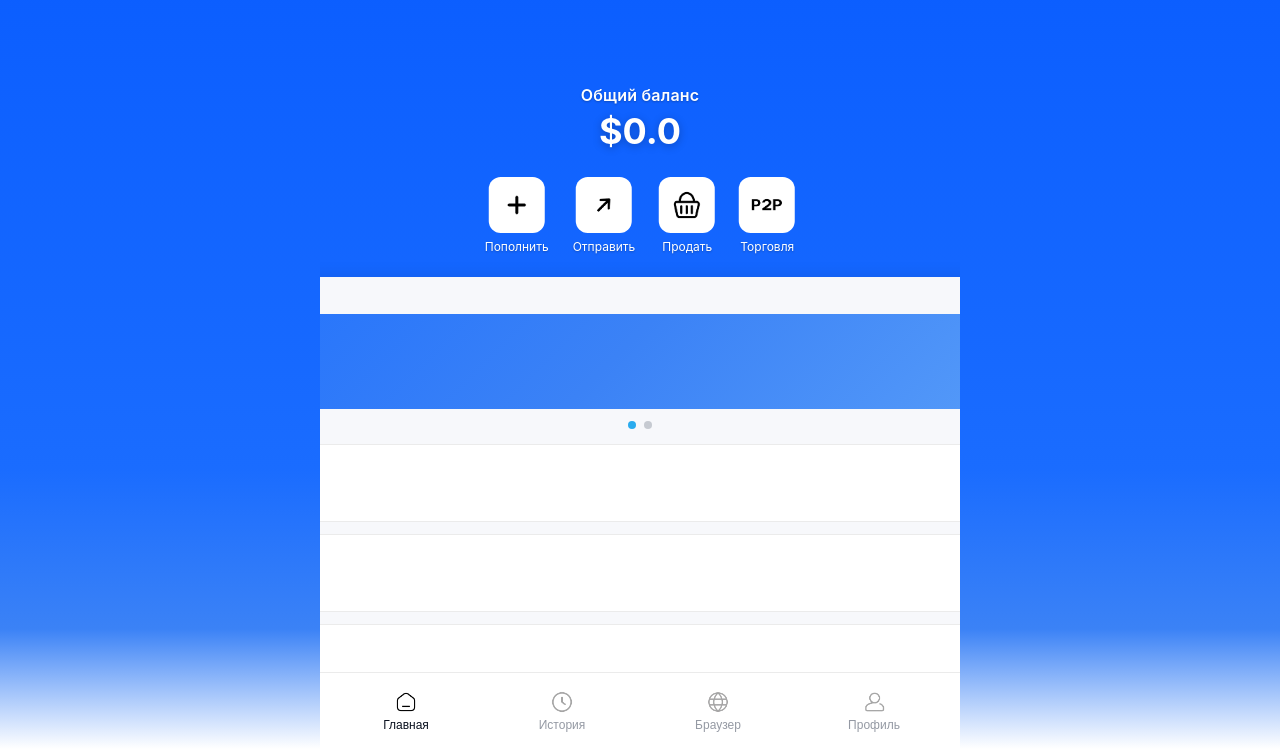
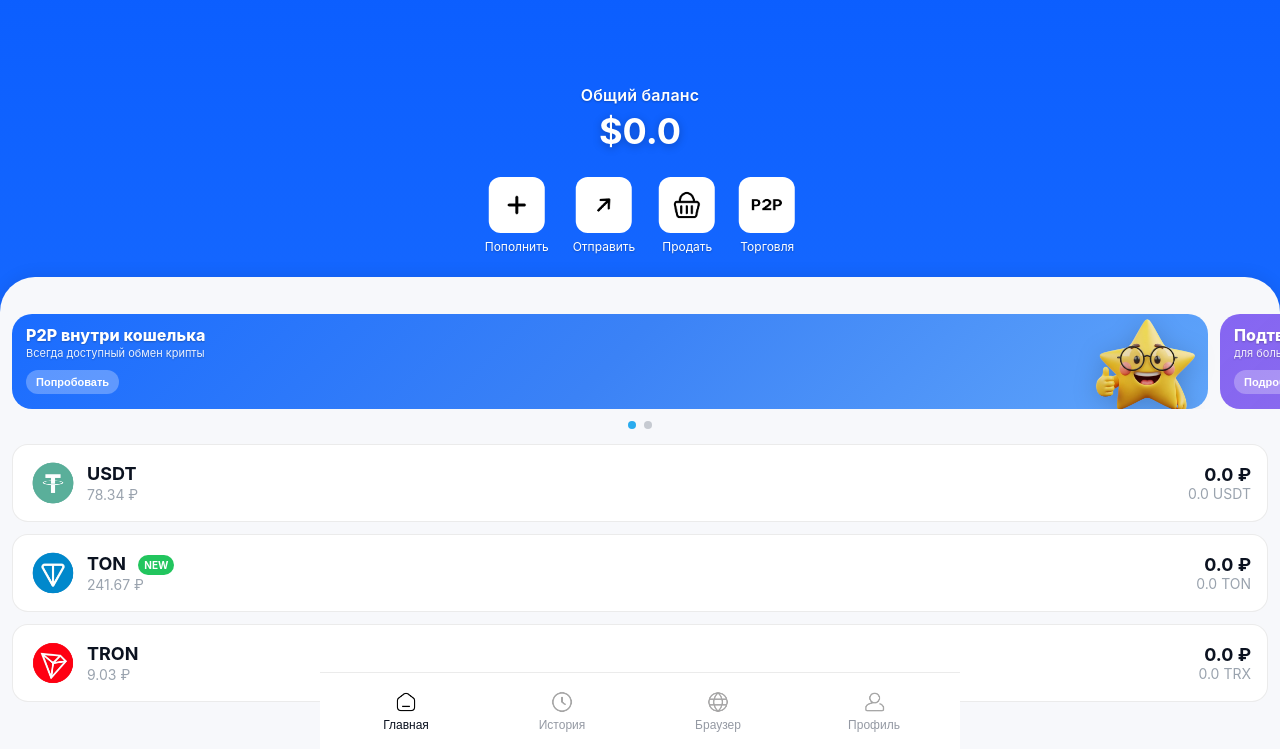
Before and after one commit to victorfomich/wallet_test2, a website: page index.html in a window 1280 px wide. Shown: the part 51-800 px from the top of the page. Drawn offline with Linux system fonts and the light colour scheme.

Commit message:
Restore horizontal scroll for banners with smooth animation - Add overflow-x: auto for .sheet-banners - Hide scrollbar with scrollbar-width: none and ::-webkit-scrollbar - Restore scroll-snap-type and touch-action for smooth scrolling - Add overscroll-behavior-x: contain to prevent bounce - Restore -webkit-overflow-scrolling: touch for iOS smoothness

```diff
--- a/main.js
+++ b/main.js
@@ -378,8 +378,7 @@ function preventOverscroll() {
     });
   }
 
-  // Убираем контроль для баннеров, так как sheet должен быть цельным
-  // Баннеры теперь являются частью цельного модуля без собственного скролла
+  // Баннеры теперь имеют собственный горизонтальный скролл с плавной анимацией
 }
 
 // Инициализация контроля скролла
@@ -418,11 +417,11 @@ function fixViewportHeight() {
   const vh = window.innerHeight * 0.01;
   document.documentElement.style.setProperty('--vh', `${vh}px`);
 
-  // Обновляем высоту app контейнера
-  const app = document.getElementById('app');
+  // Убираем фиксацию высоты app контейнера, чтобы страница могла скроллиться
+  /* const app = document.getElementById('app');
   if (app) {
     app.style.height = `${window.innerHeight}px`;
-  }
+  } */
 }
 
 window.addEventListener('resize', fixViewportHeight);
--- a/styles.css
+++ b/styles.css
@@ -11,7 +11,12 @@
 }
 
 * { box-sizing: border-box; }
-html, body { height: 100%; }
+html, body {
+  height: 100%;
+  overflow-x: hidden; /* Предотвращаем горизонтальный скролл */
+  overscroll-behavior: none; /* Отключаем bounce эффект на всех устройствах */
+  -webkit-overflow-scrolling: touch; /* Плавный скролл на iOS */
+}
 body {
   margin: 0;
   font-family: -apple-system, system-ui, Segoe UI, Roboto, Helvetica, Arial, "Apple Color Emoji", "Segoe UI Emoji";
@@ -19,7 +24,8 @@ body {
   color: var(--text);
   -webkit-font-smoothing: antialiased;
   -moz-osx-font-smoothing: grayscale;
-  overscroll-behavior-y: none; /* разрешаем скролл, но без перетягивания за верх */
+  overscroll-behavior: none; /* Отключаем bounce эффект */
+  touch-action: pan-y; /* Разрешаем только вертикальные жесты */
 }
 
 #app {
@@ -27,12 +33,14 @@ body {
   margin: 0 auto;
   padding: 16px 16px 72px; /* место под нижнюю панель */
   position: relative;
-  height: 100vh; /* Используем viewport height */
-  height: calc(var(--vh, 1vh) * 100); /* Fallback для мобильных */
-  overflow-y: auto; /* Разрешаем вертикальный скролл только внутри app */
-  overflow-x: hidden; /* Запрещаем горизонтальный скролл */
-  overscroll-behavior: contain; /* Контейнер не влияет на родительский скролл */
-  -webkit-overflow-scrolling: touch; /* Плавный скролл на iOS */
+  /* Убираем height: 100vh, чтобы контент мог растягиваться */
+  /* height: 100vh; */
+  /* height: calc(var(--vh, 1vh) * 100); */
+  /* Убираем overflow: hidden, чтобы страница могла скроллиться */
+  /* overflow-y: auto; */
+  /* overflow-x: hidden; */
+  /* overscroll-behavior: contain; */
+  /* -webkit-overflow-scrolling: touch; */
 }
 
 .hero {
@@ -112,36 +120,35 @@ body {
   display: grid;
   grid-auto-flow: column;
   grid-auto-columns: calc(100% - 36px - 24px); /* account for side insets while keeping peek */
-  /* Убираем overflow-x: auto, так как sheet должен быть цельным */
-  /* overflow-x: auto; */
+  overflow-x: auto; /* Восстанавливаем горизонтальный скролл */
   overflow-y: hidden; /* prevent vertical scroll jiggle */
-  /* Убираем overscroll-behavior, так как скролл должен быть на уровне страницы */
-  /* overscroll-behavior-y: contain; */
-  /* Убираем touch-action, так как жесты должны обрабатываться на уровне страницы */
-  /* touch-action: pan-x; */
-  /* Убираем scroll-snap-type, так как нет скролла */
-  /* scroll-snap-type: x mandatory; */
+  overscroll-behavior-x: contain; /* Предотвращаем bounce эффект по горизонтали */
+  touch-action: pan-x; /* Разрешаем горизонтальные жесты */
+  scroll-snap-type: x mandatory; /* Восстанавливаем snap эффект */
   gap: 12px;
-  /* Убираем -webkit-overflow-scrolling, так как нет скролла */
-  /* -webkit-overflow-scrolling: touch; */
+  -webkit-overflow-scrolling: touch; /* Плавный скролл на iOS */
   width: 100vw;               /* full-bleed horizontally */
   margin-left: calc(50% - 50vw);
   margin-right: calc(50% - 50vw);
   padding: 0 12px;            /* side offsets from screen edges */
   box-sizing: border-box;     /* keep width within viewport with padding */
-  /* Убираем scroll-padding, так как нет скролла */
-  /* scroll-padding-left: 12px; */
-  /* scroll-padding-right: 12px; */
+  scroll-padding-left: 12px;  /* keep side inset when snapping */
+  scroll-padding-right: 12px;
+  /* Скрываем скроллбар */
+  scrollbar-width: none; /* Firefox */
+  -ms-overflow-style: none; /* IE and Edge */
 }
-/* Убираем стили для скроллбара, так как нет скролла */
-/* .sheet-banners::-webkit-scrollbar { display: none; } */
+
+/* Скрываем скроллбар для WebKit браузеров */
+.sheet-banners::-webkit-scrollbar {
+  display: none;
+}
 .sheet-banner {
   height: 95px;
   background: linear-gradient(135deg, #1a6cff, #3b82f6, #60a5fa);
   border-radius: 20px;
   position: relative;
-  /* Убираем scroll-snap-align, так как нет скролла */
-  /* scroll-snap-align: start; */
+  scroll-snap-align: start; /* Восстанавливаем snap эффект */
 }
 /* Softer purple gradient for the second banner */
 .sheet-banners .sheet-banner:nth-child(2) {
@@ -368,13 +375,13 @@ body {
     touch-action: manipulation; /* Отключаем двойной тап для зума */
   }
 
-  /* Предотвращаем выход контента за границы */
+  /* Убираем ограничения для #app, чтобы страница могла скроллиться */
   #app {
-    min-height: 100vh;
-    min-height: calc(var(--vh, 1vh) * 100);
-    max-height: 100vh;
-    max-height: calc(var(--vh, 1vh) * 100);
-    overflow: hidden; /* Контролируем скролл только внутри */
+    /* min-height: 100vh; */
+    /* min-height: calc(var(--vh, 1vh) * 100); */
+    /* max-height: 100vh; */
+    /* max-height: calc(var(--vh, 1vh) * 100); */
+    /* overflow: hidden; */
   }
 
   /* Убираем контроль скролла в sheet, так как он должен быть цельным */
@@ -386,13 +393,13 @@ body {
     /* overscroll-behavior: contain; */
   }
 
-  /* Убираем контроль скролла для баннеров, так как sheet должен быть цельным */
+  /* Восстанавливаем контроль скролла для баннеров */
   .sheet-banners {
     max-width: 100%;
-    /* overflow-x: auto; */
-    /* overflow-y: hidden; */
-    /* -webkit-overflow-scrolling: touch; */
-    /* overscroll-behavior: contain; */
+    overflow-x: auto;
+    overflow-y: hidden;
+    -webkit-overflow-scrolling: touch;
+    overscroll-behavior-x: contain;
   }
 
   /* Улучшаем контроль таббара */
```
